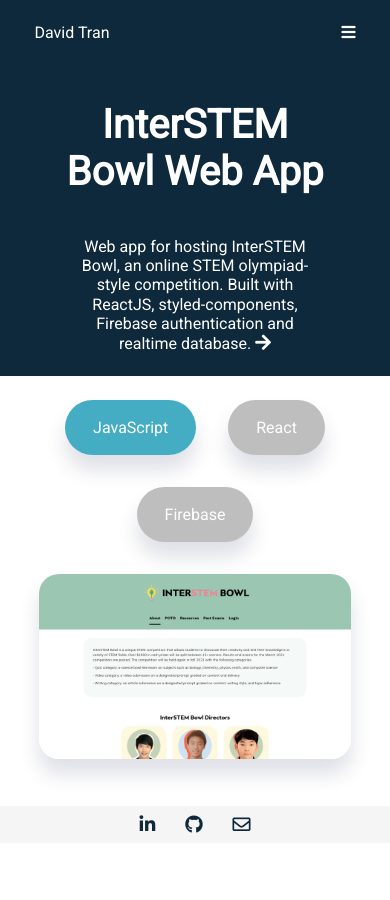
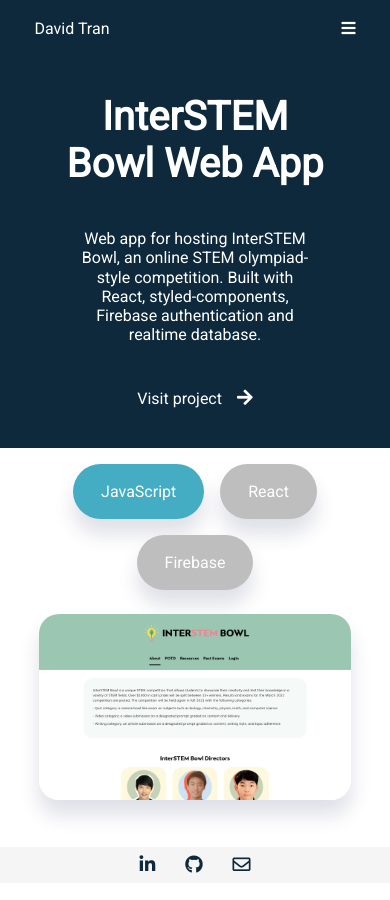
Before and after one commit to trdavidt/trdavidt.github.io, a Jekyll site: the page built from _projects/interstembowl.md, in a window 390 px wide. Built offline with Jekyll 4.4.1, drawn with Linux system fonts in a browser that asks for light colours.

```diff
--- a/_layouts/project.html
+++ b/_layouts/project.html
@@ -8,7 +8,8 @@
     <div class="page-container">
       <div class="page-title">
         <h1>{{ page.title }}</h1>
-        <p>{{ page.desc }} <a target="_blank" href="{{ page.link }}" class="nav-link" rel="external" style="margin-left: 0;">Visit project.</a><i class="fas fa-arrow-right"></i></p>
+        <p>{{ page.desc }}</p>
+        <p><a target="_blank" href="{{ page.link }}" class="nav-link project-link" rel="external" style="margin-left: 0;">Visit project</a><i class="fas fa-arrow-right"></i></p>
       </div>
       <div class="page-section" style="justify-content: center; flex-direction: row !important;">
         {% assign i = 0 %}
--- a/_projects/interstembowl.md
+++ b/_projects/interstembowl.md
@@ -5,5 +5,5 @@
 date: 2020-12-31
 image: /images/websites/interstembowl-desktop.png
 link: "https://interstembowl.ml"
-desc: "Web app for hosting InterSTEM Bowl, an online STEM olympiad-style competition. Built with ReactJS, styled-components, Firebase authentication and realtime database."
+desc: "Web app for hosting InterSTEM Bowl, an online STEM olympiad-style competition. Built with React, styled-components, Firebase authentication and realtime database."
 ---
--- a/script.js
+++ b/script.js
@@ -7,12 +7,12 @@
 
 onScrollNav = function() {
   if (window.pageYOffset > navHeight) {
-    navContainer.style.transition = "padding .5s ease";
-    navContainer.style.padding = "1% 5%";
-    navContainer.style.backgroundColor = "rgba(14, 41, 60, .9)";
+    // navContainer.style.transition = "padding .5s ease";
+    // navContainer.style.padding = "1% 5%";
+    navContainer.style.backgroundColor = "rgba(14, 41, 60, .8)";
   }
   else {
-    navContainer.style.padding = "2% 5%";
+    // navContainer.style.padding = "2% 5%";
     navContainer.style.opacity = "1";
     navContainer.style.backgroundColor = "rgb(14, 41, 60)";
   }
--- a/style.css
+++ b/style.css
@@ -72,7 +72,7 @@
 .nav-container {
   display: flex;
   justify-content: flex-end;
-  padding: 2% 5%;
+  padding: 1% 5%;
   flex-wrap: wrap;
   background-color: var(--navy);
   z-index: 50;
@@ -188,7 +188,7 @@
   box-sizing: border-box;
   flex-basis: 40%;
   flex-grow: 1;
-  transition: transform .5s ease, color .5s ease, background-color .5s ease;
+  transition: transform .5s ease, color .5s ease, opacity .5s ease;
   margin: 1em;
 }
 
@@ -199,8 +199,7 @@
 
 .project-card:hover {
   transform: translateY(-2px);
-  color: var(--navy);
-  background-color: whitesmoke;
+  opacity: .8;
 }
 
 .project-card img {
@@ -350,7 +349,7 @@
     flex-basis: auto;
     max-width: 100vw;
   }
-  .nav-link {
+  .nav-link:not(.project-link) {
     position: absolute;
     opacity: 0;
   }
@@ -373,6 +372,9 @@
   .footer-link {
     font-size: 18px !important;
   }
+  .skill.gray, .skill.teal {
+    margin: .5em;
+  }
 }
 
 @media screen and (max-width: 576px) {
```
Also changed, not shown: _projects/codeasia-website.md (added, +9 -0 lines), _skills/mongo.md (added, +5 -0 lines), _skills/next.md (added, +5 -0 lines), images/websites/codeasia-desktop.png (added).
